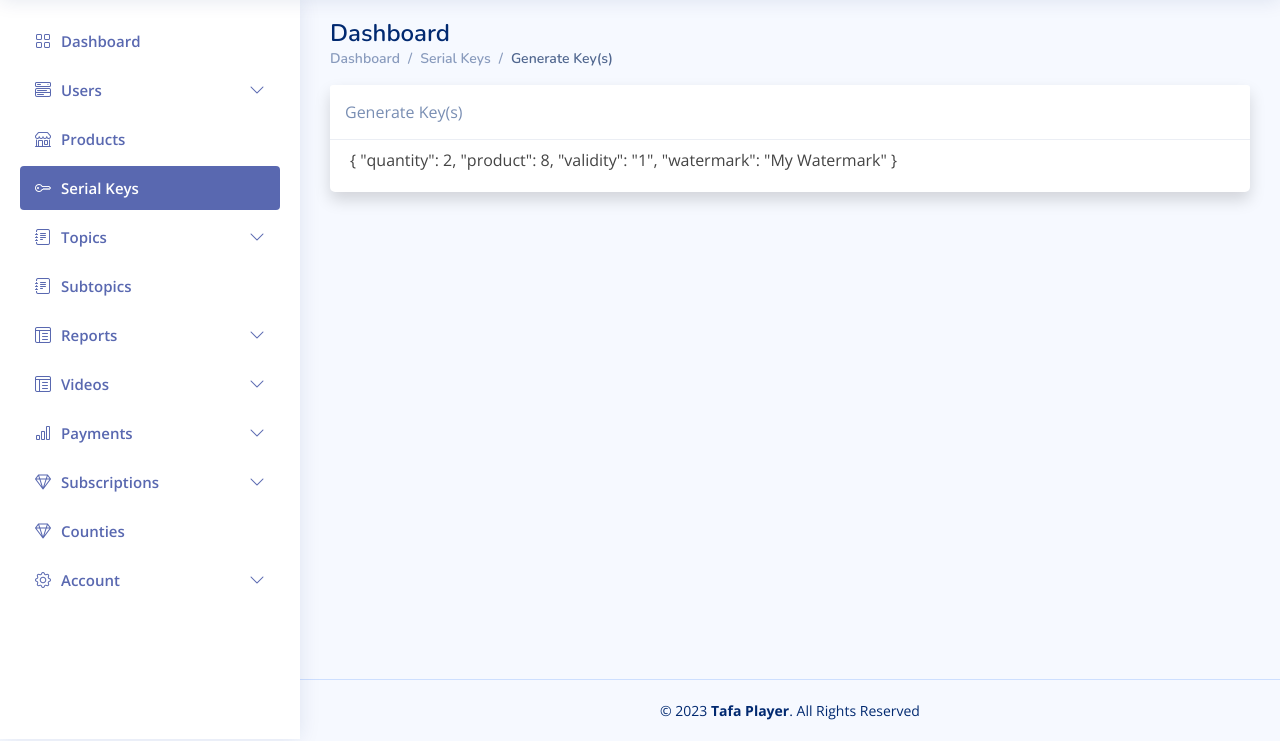
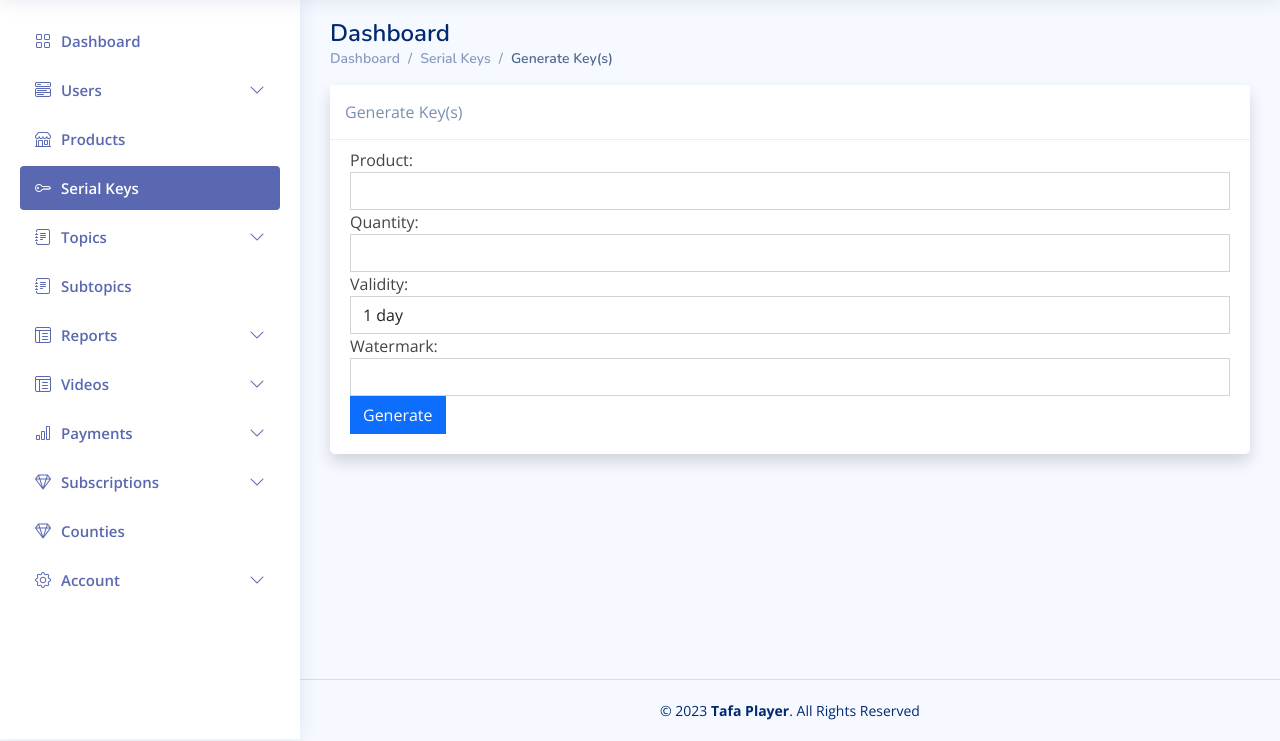
Before and after one commit to thaka-creations/tafa_web_player, a Django app: page /web/admin/serial-keys/generate in a window 1280 px wide. Shown: the part 61-802 px from the top of the page. Run offline with Django 4.2, Linux system fonts and the light colour scheme; parts of the project's set-up code (start-up, migrations or seed data) failed here and were passed over; some libraries are stand-ins or nearby versions.

Commit message:
update key generation form and view

```diff
--- /dev/null
+++ b/staff/forms.py
@@ -0,0 +1,30 @@
+from django import forms
+
+
+class GenerateKeyForm(forms.Form):
+    validity_choices = [
+        ('1', '1 day'),
+        ('7', '7 days'),
+        ('30', '1 month'),
+        ('60', '2 months'),
+        ('365', '1 year'),
+        ('730', '2 years'),
+        ('Unlimited', 'Unlimited')
+    ]
+    product = forms.CharField(
+        max_length=100,
+        required=True,
+        widget=forms.TextInput(attrs={'class': 'form-control shadow-none rounded-0'}))
+    quantity = forms.IntegerField(
+        min_value=1,
+        max_value=1000,
+        required=True,
+        widget=forms.NumberInput(attrs={'class': 'form-control shadow-none rounded-0'}))
+    validity = forms.ChoiceField(
+        choices=validity_choices,
+        required=True,
+        widget=forms.Select(attrs={'class': 'form-control shadow-none rounded-0'}))
+    watermark = forms.CharField(
+        max_length=100,
+        required=False,
+        widget=forms.TextInput(attrs={'class': 'form-control shadow-none rounded-0'}))
--- a/staff/views.py
+++ b/staff/views.py
@@ -1,5 +1,6 @@
 from django.views import View
 from django.shortcuts import render
+from . import forms
 
 
 class DashboardView(View):
@@ -23,6 +24,8 @@ class ListSerialKeyView(View):
 
 class GenerateSerialKeyView(View):
     page = "keys"
+    form_class = forms.GenerateKeyForm
 
     def get(self, request):
-        return render(self.request, 'staff/serial_keys/generate_keys.html', {'page': self.page})
+        context = {'form': self.form_class, 'page': self.page}
+        return render(self.request, 'staff/serial_keys/generate_keys.html', context)
--- a/templates/staff/serial_keys/generate_keys.html
+++ b/templates/staff/serial_keys/generate_keys.html
@@ -24,12 +24,14 @@
 
                 <form action="/api/v1/videos/keygen" method="POST" class="generate-key-fm">
                     {% csrf_token %}
-                </form>{
-                "quantity": 2,
-                "product": 8,
-                "validity": "1",
-                "watermark": "My Watermark"
-                }
+
+                    {{form}}
+
+                    <button class="btn btn-primary rounded-0 shadow-none" type="submit">
+                        Generate
+                    </button>
+
+                </form>
 
             </div>
 
```
